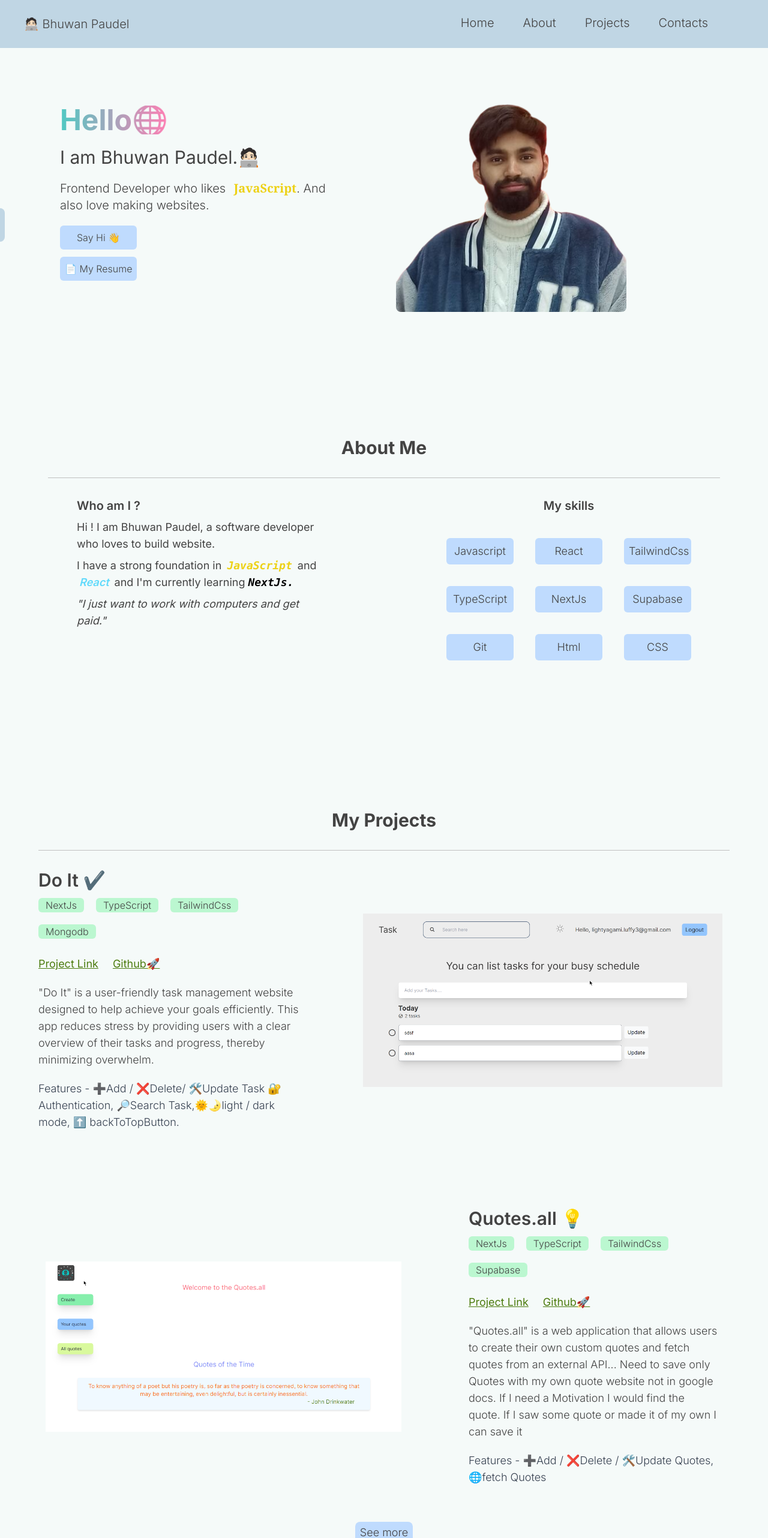
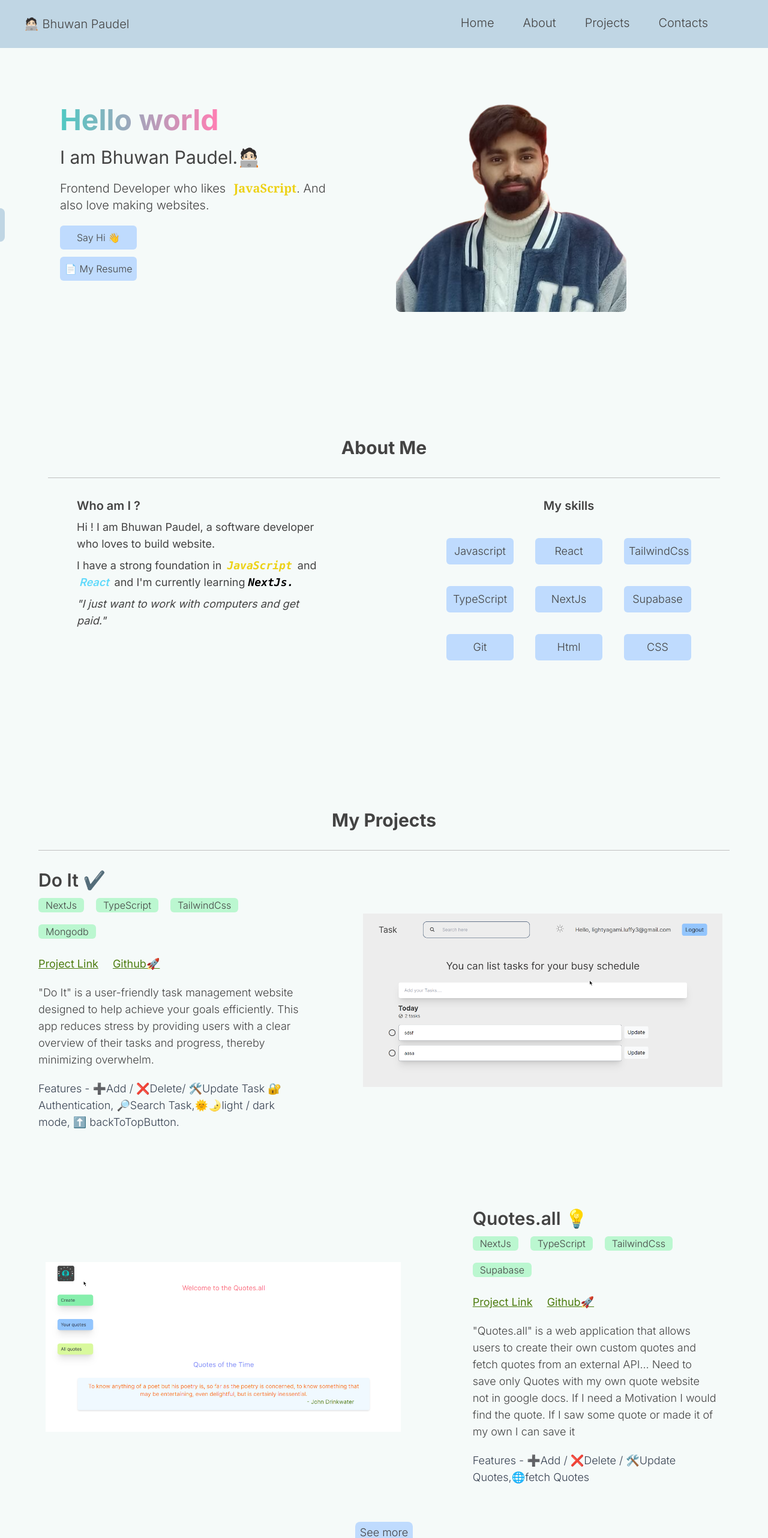
Before and after one commit to bhuwanpp/New-Portfolio, a Next.js app: page / in a window 1280 px wide. Shown: the top 2564 px of the page at 60% size. Built offline with nearby package versions, Linux system fonts and the light colour scheme.

Commit message:
some changes for padding and hello world

```diff
--- a/app/components/MainSection.tsx
+++ b/app/components/MainSection.tsx
@@ -6,7 +6,7 @@ export default function MainSection() {
       <div className='md:flex  grid  gap-5 md:gap-20 '>
         <div className="left pt-10 md:pt-20 pl-5   w-full md:w-[450px] lg:w-[500px]">
           <div className="hello pb-2 md:pb-5 flex items-center gap-5">
-          <h1 className='text-5xl bg-clip-text bg-gradient-to-r from-[#50c9c3] to-[#ff7eb3] inline-block text-transparent font-bold'>Hello🌐
+          <h1 className='text-5xl bg-clip-text bg-gradient-to-r from-[#50c9c3] to-[#ff7eb3] inline-block text-transparent font-bold'>Hello world
           </h1>
           </div>
           <h2 className='text-3xl font-normal pb-3 md:pb-5'>I am Bhuwan Paudel.🧑🏻‍💻</h2>
--- a/app/pages/Projects.tsx
+++ b/app/pages/Projects.tsx
@@ -52,7 +52,7 @@ export default function Project() {
 
         </div>
         {/* right */}
-        <div className=" px-5 pl-5 w-[350px] md:w-[400px] lg:w-[600px] ">
+        <div className=" px-5 pl-7 w-[350px] md:w-[400px] lg:w-[600px] ">
                 <h3 className="text-3xl pb-3 font-semibold">Quotes.all 💡 </h3>
                 <div className="tools flex gap-5 pb-5">
                 <p className="bg-green-200 rounded-md px-3 py-0">NextJs </p>
```
